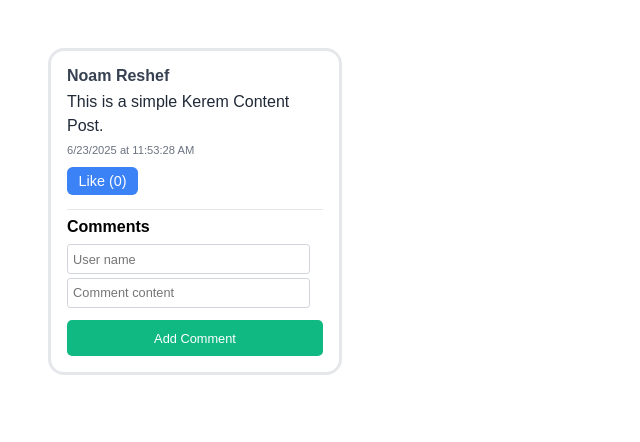
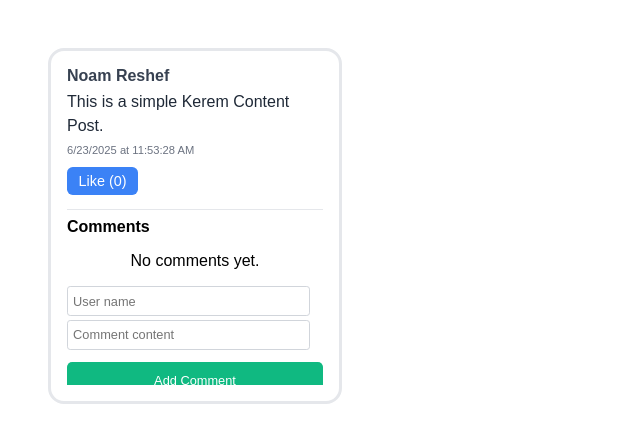
Before and after one commit to NoamR06/KeremNet, a React (Create React App) app in the folder kerem-net/: page / in a window 1280 px wide. Shown: the top 442 px of the page, without its empty margins (0-640 px from the left). Built offline with nearby package versions, Linux system fonts and the light colour scheme.

Commit message:
Added comments section

```diff
--- /dev/null
+++ b/kerem-net/src/Features/Post/Comment/CommentSection.css
@@ -0,0 +1,3 @@
+#post_no_comments{
+    text-align: center;
+}
--- /dev/null
+++ b/kerem-net/src/Features/Post/Comment/CommentSection.tsx
@@ -0,0 +1,24 @@
+import React from 'react';
+import { Comment } from './Comment';
+import "./CommentSection.css";
+
+export interface CommentsSectionProps {
+  comments: Comment[];
+}
+
+export const CommentsSection: React.FC<CommentsSectionProps> = ({ comments }) => {
+  return (
+    <div>
+              { (!(comments === undefined)) && comments.length > 0 ? (
+          comments.map(({author, content, date}) => (
+          <div className="comment">
+            <p id="post_comment_content"><strong>{author}</strong>: {content}</p>
+            <p id="post_comment_date">{date.toLocaleDateString()} at {date.toLocaleTimeString()}</p>
+          </div>
+        ))
+        ) : (
+          <p id="post_no_comments">No comments yet.</p>
+        )}
+    </div>
+  )
+};
--- a/kerem-net/src/Features/Post/PostComponent.tsx
+++ b/kerem-net/src/Features/Post/PostComponent.tsx
@@ -3,6 +3,7 @@ import { v4 as uuidv4 } from 'uuid';
 import { Comment } from "./Comment/Comment";
 import './PostComponent.css';
 import { AddCommentButton } from "./AddCommentForm/AddCommentForm";
+import { CommentsSection } from "./Comment/CommentSection";
 
 export interface PostComponentProps {
   id: string;
@@ -49,12 +50,7 @@ export const PostComponent: React.FC<PostComponentProps> = ({id, author, content
       <button id="post_like_button" onClick={handleLike}>Like ({likes})</button>
       <div className="comments">
         <h2>Comments</h2>
-        {comments.map((comment) => (
-          <div key={comment.id} className="comment">
-            <p id="post_comment_content"><strong>{comment.author}</strong>: {comment.content}</p>
-            <p id="post_comment_date">{comment.date.toLocaleDateString()} at {comment.date.toLocaleTimeString()}</p>
-          </div>
-        ))}
+        <CommentsSection comments={comments} />
         <input type="text" value={inputUsername} onChange={handleInputUsernameChange} id="post_add_comment_name" placeholder="User name" />
         <input type="text" value={inputContent} onChange={handleInputContentChange} id="post_add_comment_content" placeholder="Comment content" />
         <AddCommentButton onButtonClick={handleAddComment} />
```
